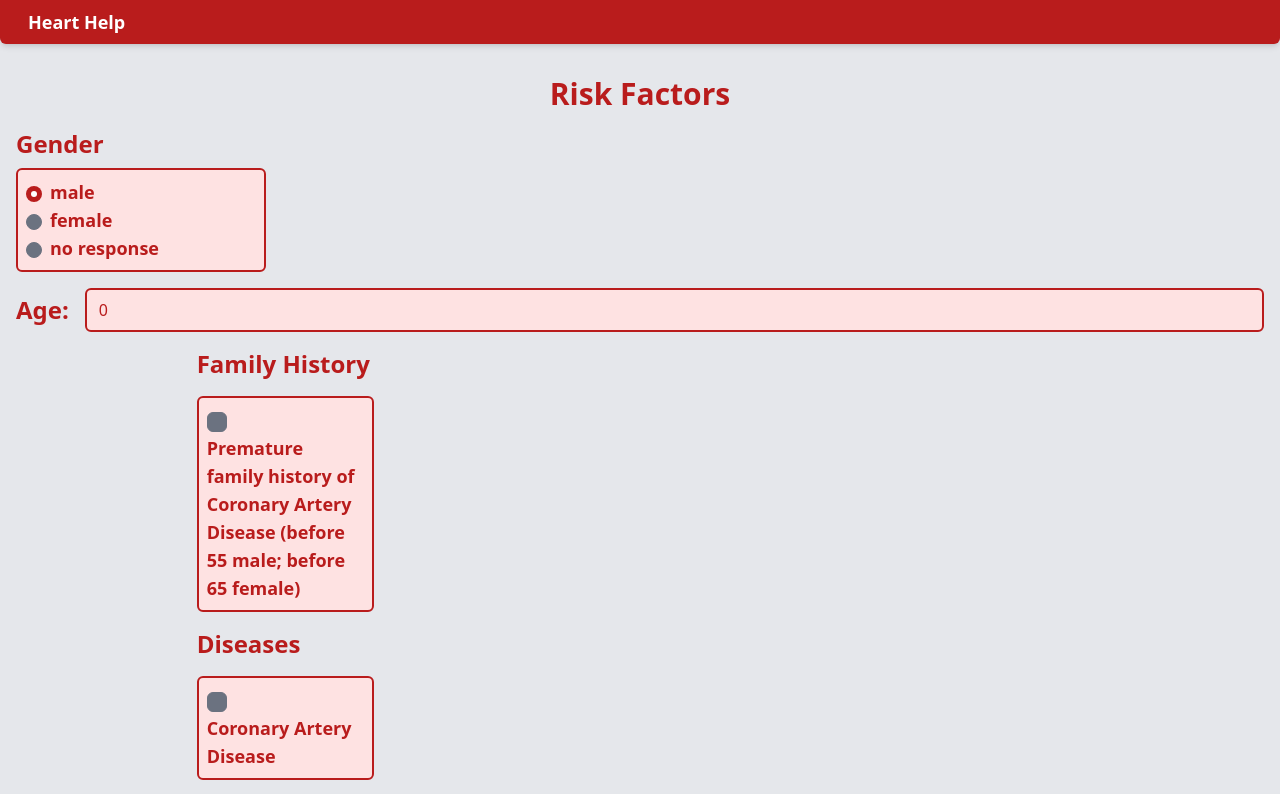
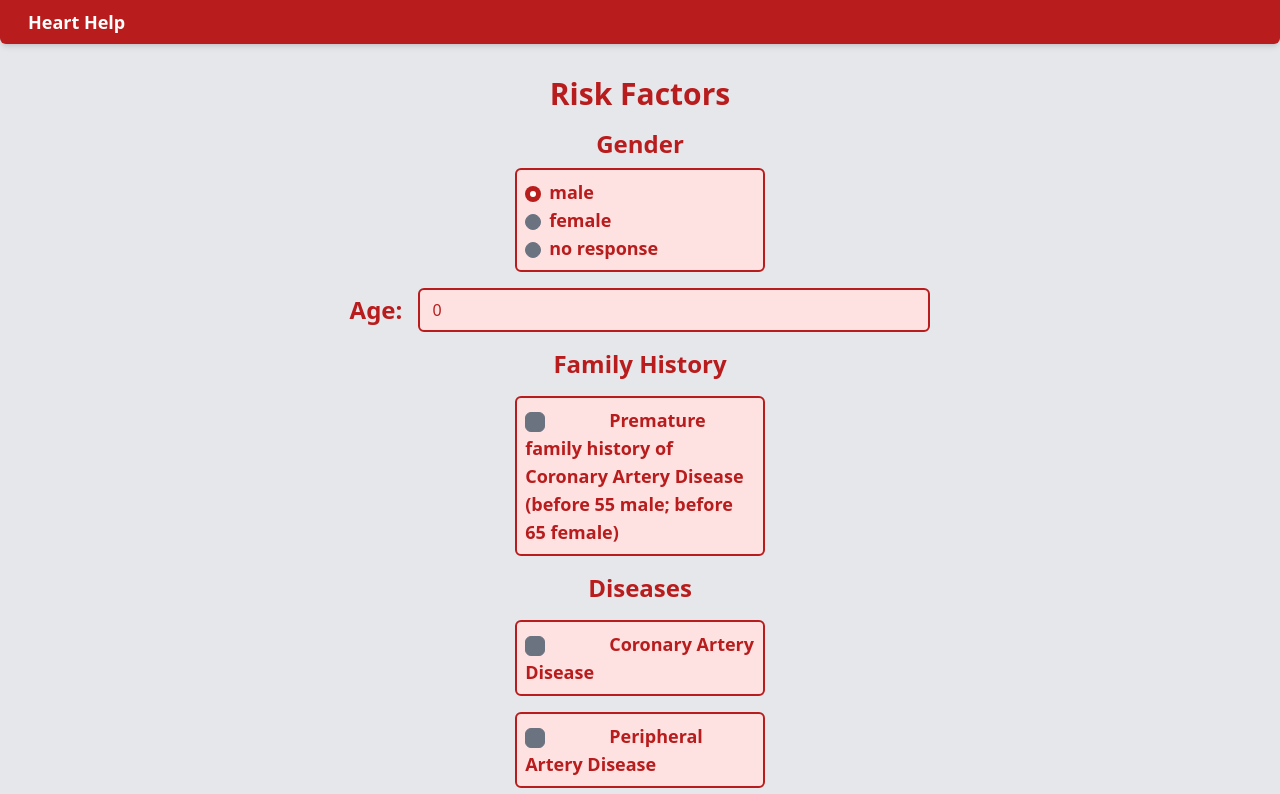
Before and after one commit to linglejack06/heart-help, a React (Vite) app: page /risk-calculation in a window 1280 px wide. Shown: the top 794 px of the page. Built offline with nearby package versions, Linux system fonts and the light colour scheme.

Commit message:
fix bugs surrounding styling of PickOne component

```diff
--- a/src/components/PainForm/ChestPain.tsx
+++ b/src/components/PainForm/ChestPain.tsx
@@ -42,6 +42,7 @@ const ChestPain = () => {
           options={CHEST_PAIN_OPTIONS}
           groupName="Type of Pain"
           onPickChange={onChestPainChange}
+          forChestPain={true}
         />
       ) : (
         <></>
--- a/src/components/PickOne.tsx
+++ b/src/components/PickOne.tsx
@@ -1,16 +1,33 @@
 import { PickOneProps } from "../types";
 import { useState } from "react";
 
-const PickOne = ({ options, groupName, onPickChange }: PickOneProps) => {
+const PickOne = ({
+  options,
+  groupName,
+  onPickChange,
+  forChestPain,
+}: PickOneProps) => {
   const [chosenOption, setChosenOption] = useState(options[0]);
   const onChange = (e: React.ChangeEvent<HTMLInputElement>) => {
     setChosenOption(e.target.value);
     onPickChange(e.target.value);
   };
   return (
-    <div className="w-full flex flex-col align-baseline mt-4">
-      <h3 className="text-2xl font-bold mb-2">{groupName}</h3>
-      <div className="bg-red-100 text-red-700 font-bold text-lg align-baseline p-2 rounded-md border-red-700 border-2 w-full sm:w-1/3 lg:w-1/5">
+    <div
+      className={`w-full flex flex-col ${
+        forChestPain ? "align-baseline" : "items-center"
+      } mt-4`}
+    >
+      <h3 className={`${forChestPain ? "" : "text-2xl font-bold mb-2"}`}>
+        {groupName}
+      </h3>
+      <div
+        className={`${
+          forChestPain
+            ? ""
+            : "bg-red-100 text-red-700 font-bold text-lg items-center p-2 rounded-md border-red-700 border-2 w-full sm:w-1/3 lg:w-1/5"
+        }`}
+      >
         {options.map((option) => (
           <li key={option} className="list-none">
             <input
--- a/src/components/RiskForm/Diseases.tsx
+++ b/src/components/RiskForm/Diseases.tsx
@@ -15,7 +15,7 @@ const Diseases = () => {
     riskDispatch({ type: "diseases", payload: diseaseObjectForDispatch });
   };
   return (
-    <div className="flex flex-col flex-auto mt-4">
+    <div className="flex flex-col flex-auto mt-4 items-center w-full">
       <h3 className="text-2xl font-bold">Family History</h3>
       <Checkbox onChange={handleDiseaseChange} name="historyOfCad">
         Premature family history of Coronary Artery Disease (before 55 male;
--- a/src/components/RiskForm/index.tsx
+++ b/src/components/RiskForm/index.tsx
@@ -37,8 +37,9 @@ function RiskForm() {
           options={genderValues}
           groupName="Gender"
           onPickChange={handleGenderChange}
+          forChestPain={false}
         />
-        <div className="flex flex-row mt-4 items-center justify-around w-full">
+        <div className="flex flex-row mt-4 items-center justify-center w-full">
           <label htmlFor="age" className="text-2xl font-bold mr-4">
             <h3>Age:</h3>
           </label>
@@ -48,7 +49,7 @@ function RiskForm() {
             value={age}
             id="age"
             name="age"
-            className="border-2 border-red-700 rounded-md bg-red-100 focus:ring-none focus:border-red-400 flex-auto"
+            className="border-2 border-red-700 rounded-md bg-red-100 focus:ring-none focus:border-red-400 flex-auto max-w-lg"
           />
         </div>
         <Diseases />
@@ -56,6 +57,7 @@ function RiskForm() {
           options={activityValues}
           groupName="Activity Level"
           onPickChange={handleActivityChange}
+          forChestPain={false}
         />
         <button
           type="submit"
--- a/src/types.ts
+++ b/src/types.ts
@@ -92,6 +92,7 @@ export interface PickOneProps {
   options: string[];
   groupName: string;
   onPickChange: (pickedOption: string) => void;
+  forChestPain: boolean;
 }
 
 export enum RangeValues {
```
